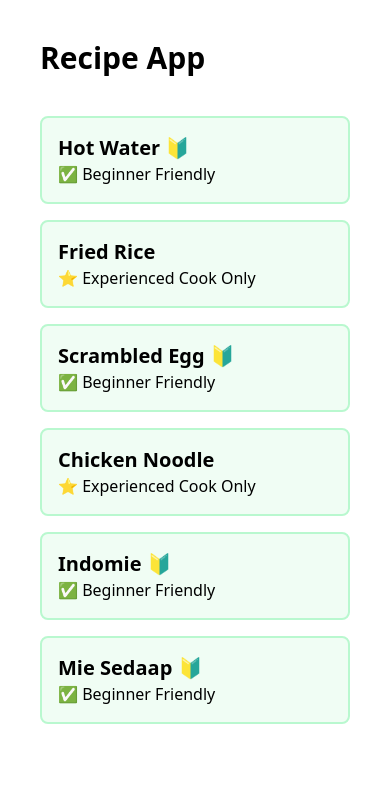
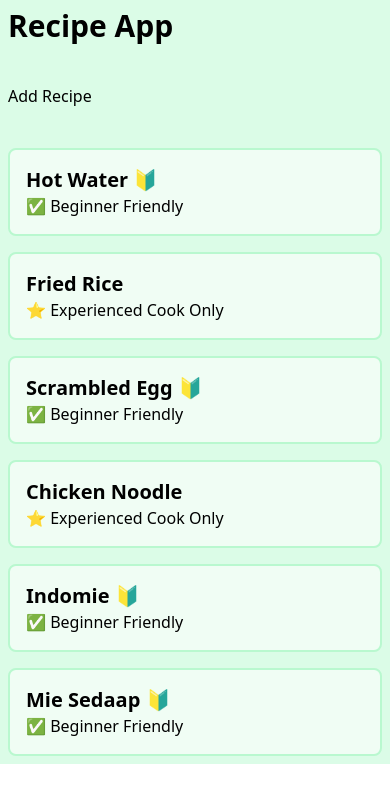
Before and after one commit to mhaidarhanif/recipe-app, a React (Vite) app: page / in a window 390 px wide. Shown: the top 802 px of the page. Built offline with nearby package versions, Linux system fonts and the light colour scheme.

Commit message:
feat: style responsive and background colors

```diff
--- a/index.html
+++ b/index.html
@@ -7,7 +7,7 @@
     <title>Recipe App</title>
   </head>
   <body>
-    <div id="root">
+    <div id="root" class="bg-amber-100">
       <!-- React app will be rendered here -->
     </div>
     <script type="module" src="/src/main.tsx"></script>
--- a/src/app.tsx
+++ b/src/app.tsx
@@ -10,8 +10,10 @@
 export function App() {
   return (
     <div className="flex justify-center">
-      <section className="w-full max-w-xl space-y-10 p-10">
+      <section className="w-full max-w-xl space-y-10 bg-green-100 p-2 sm:p-8">
         <h1 className="text-3xl font-bold">Recipe App</h1>
+
+        <button>Add Recipe</button>
 
         <ul className="space-y-4">
           {recipes.map((recipe) => {
```
